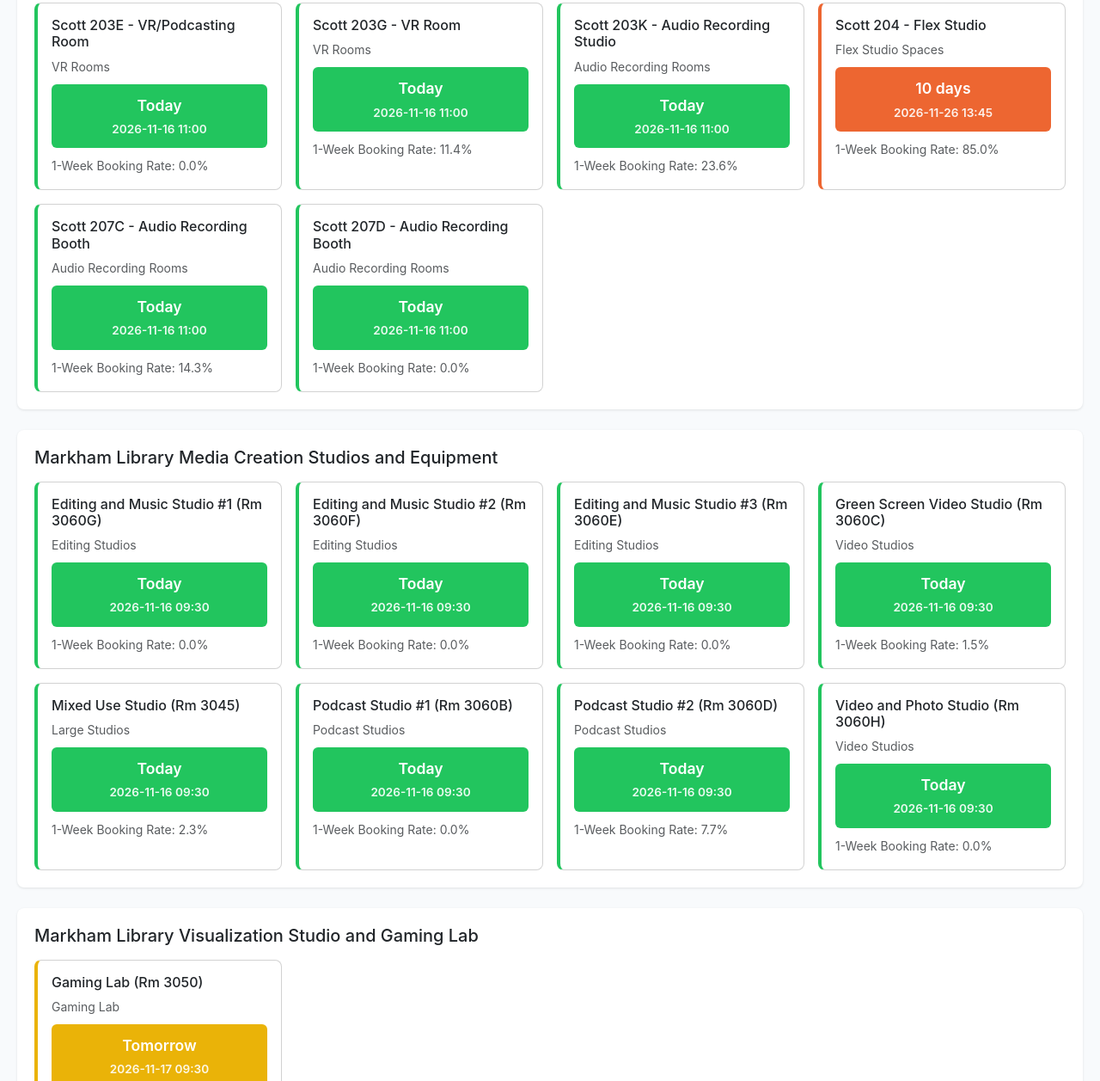
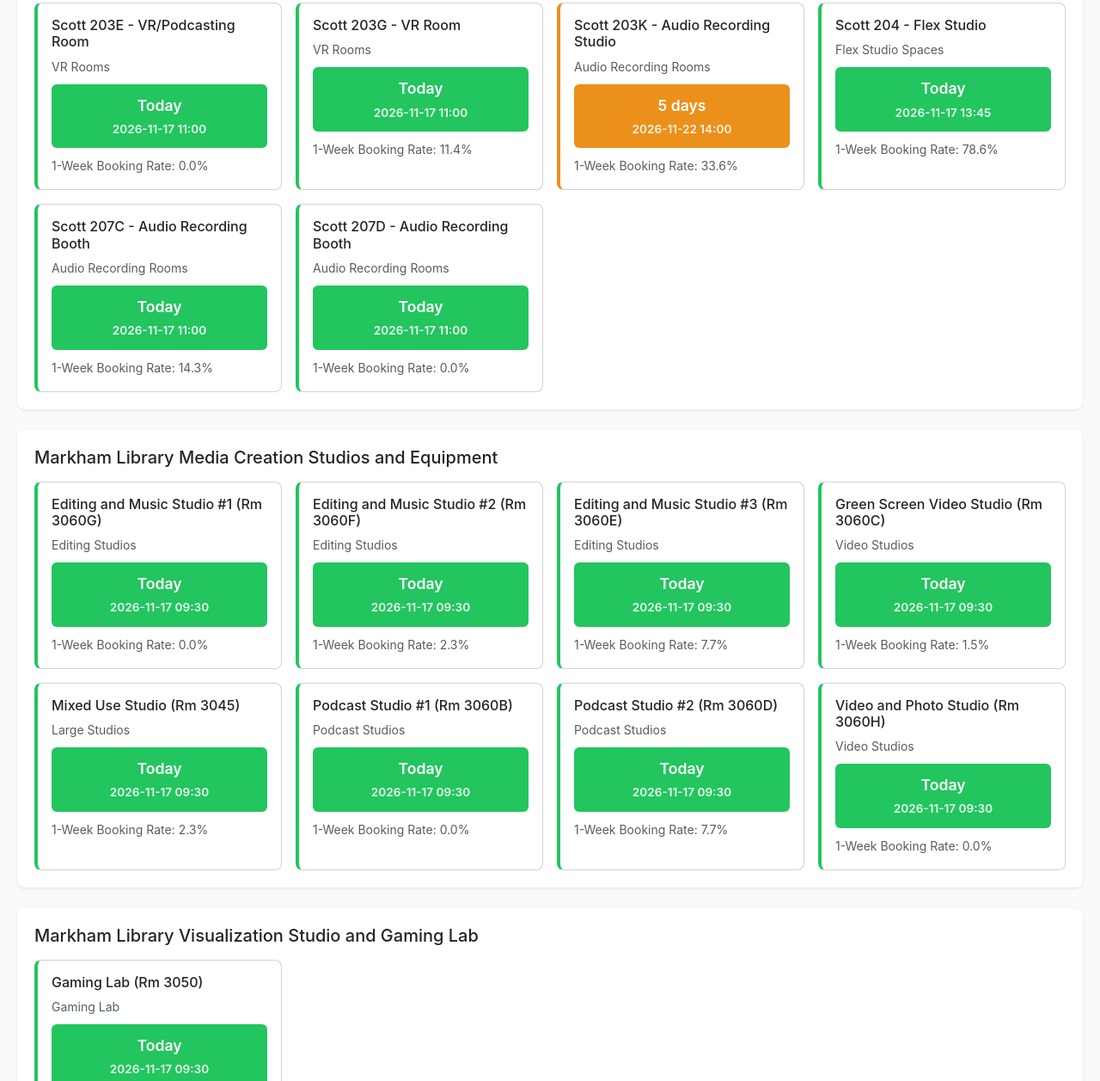
Before and after one commit to kris-joseph/MMCL-LibCal-Future-Booking-Analysis, a plain HTML site: page docs/index.html in a window 1280 px wide. Shown: the part 355-1612 px from the top of the page at 86% size. Drawn offline with nearby package versions, Linux system fonts and the light colour scheme.

Commit message:
Update dashboard: 2026-11-17 21:21:47

```diff
--- a/docs/index.html
+++ b/docs/index.html
@@ -18,7 +18,7 @@
                 </div>
                 <div class="col-auto text-end">
                     <p class="mb-0 text-muted small">Last Updated Before MMCL Opened on</p>
-                    <p class="mb-0 fw-bold">November 16, 2026</p>
+                    <p class="mb-0 fw-bold">November 17, 2026</p>
                 </div>
             </div>
         </header>
@@ -42,7 +42,7 @@
                                 <p class="card-text text-muted small mb-2">VR Rooms</p>
                                 <div class="availability-badge" style="background-color: rgb(34, 197, 94)">
                                     <div class="days-until">Today</div>
-                                    <div class="next-date">2026-11-16 11:00</div>
+                                    <div class="next-date">2026-11-17 11:00</div>
                                 </div>
                                 <div class="mt-2">
                                     <small class="text-muted">1-Week Booking Rate: 0.0%</small>
@@ -58,7 +58,7 @@
                                 <p class="card-text text-muted small mb-2">VR Rooms</p>
                                 <div class="availability-badge" style="background-color: rgb(34, 197, 94)">
                                     <div class="days-until">Today</div>
-                                    <div class="next-date">2026-11-16 11:00</div>
+                                    <div class="next-date">2026-11-17 11:00</div>
                                 </div>
                                 <div class="mt-2">
                                     <small class="text-muted">1-Week Booking Rate: 11.4%</small>
@@ -68,32 +68,32 @@
                     </div>
 
                     <div class="col-md-6 col-lg-4 col-xl-3">
-                        <div class="card space-card h-100" style="border-left: 4px solid rgb(34, 197, 94)">
+                        <div class="card space-card h-100" style="border-left: 4px solid rgb(235, 144, 26)">
                             <div class="card-body">
                                 <h4 class="card-title h6">Scott 203K - Audio Recording Studio</h4>
                                 <p class="card-text text-muted small mb-2">Audio Recording Rooms</p>
-                                <div class="availability-badge" style="background-color: rgb(34, 197, 94)">
-                                    <div class="days-until">Today</div>
-                                    <div class="next-date">2026-11-16 11:00</div>
+                                <div class="availability-badge" style="background-color: rgb(235, 144, 26)">
+                                    <div class="days-until">5 days</div>
+                                    <div class="next-date">2026-11-22 14:00</div>
                                 </div>
                                 <div class="mt-2">
-                                    <small class="text-muted">1-Week Booking Rate: 23.6%</small>
+                                    <small class="text-muted">1-Week Booking Rate: 33.6%</small>
                                 </div>
                             </div>
                         </div>
                     </div>
 
                     <div class="col-md-6 col-lg-4 col-xl-3">
-                        <div class="card space-card h-100" style="border-left: 4px solid rgb(237, 102, 49)">
+                        <div class="card space-card h-100" style="border-left: 4px solid rgb(34, 197, 94)">
                             <div class="card-body">
                                 <h4 class="card-title h6">Scott 204 - Flex Studio</h4>
                                 <p class="card-text text-muted small mb-2">Flex Studio Spaces</p>
-                                <div class="availability-badge" style="background-color: rgb(237, 102, 49)">
-                                    <div class="days-until">10 days</div>
-                                    <div class="next-date">2026-11-26 13:45</div>
+                                <div class="availability-badge" style="background-color: rgb(34, 197, 94)">
+                                    <div class="days-until">Today</div>
+                                    <div class="next-date">2026-11-17 13:45</div>
                                 </div>
                                 <div class="mt-2">
-                                    <small class="text-muted">1-Week Booking Rate: 85.0%</small>
+                                    <small class="text-muted">1-Week Booking Rate: 78.6%</small>
                                 </div>
                             </div>
                         </div>
@@ -106,7 +106,7 @@
                                 <p class="card-text text-muted small mb-2">Audio Recording Rooms</p>
                                 <div class="availability-badge" style="background-color: rgb(34, 197, 94)">
                                     <div class="days-until">Today</div>
-                                    <div class="next-date">2026-11-16 11:00</div>
+                                    <div class="next-date">2026-11-17 11:00</div>
                                 </div>
                                 <div class="mt-2">
                                     <small class="text-muted">1-Week Booking Rate: 14.3%</small>
@@ -122,7 +122,7 @@
                                 <p class="card-text text-muted small mb-2">Audio Recording Rooms</p>
                                 <div class="availability-badge" style="background-color: rgb(34, 197, 94)">
                                     <div class="days-until">Today</div>
-                                    <div class="next-date">2026-11-16 11:00</div>
+                                    <div class="next-date">2026-11-17 11:00</div>
                                 </div>
                                 <div class="mt-2">
                                     <small class="text-muted">1-Week Booking Rate: 0.0%</small>
@@ -145,7 +145,7 @@
                                 <p class="card-text text-muted small mb-2">Editing Studios</p>
                                 <div class="availability-badge" style="background-color: rgb(34, 197, 94)">
                                     <div class="days-until">Today</div>
-                                    <div class="next-date">2026-11-16 09:30</div>
+                                    <div class="next-date">2026-11-17 09:30</div>
                                 </div>
                                 <div class="mt-2">
                                     <small class="text-muted">1-Week Booking Rate: 0.0%</small>
@@ -161,10 +161,10 @@
                                 <p class="card-text text-muted small mb-2">Editing Studios</p>
                                 <div class="availability-badge" style="background-color: rgb(34, 197, 94)">
                                     <div class="days-until">Today</div>
-                                    <div class="next-date">2026-11-16 09:30</div>
+                                    <div class="next-date">2026-11-17 09:30</div>
                                 </div>
                                 <div class="mt-2">
-                                    <small class="text-muted">1-Week Booking Rate: 0.0%</small>
+                                    <small class="text-muted">1-Week Booking Rate: 2.3%</small>
                                 </div>
                             </div>
                         </div>
@@ -177,10 +177,10 @@
                                 <p class="card-text text-muted small mb-2">Editing Studios</p>
                                 <div class="availability-badge" style="background-color: rgb(34, 197, 94)">
                                     <div class="days-until">Today</div>
-                                    <div class="next-date">2026-11-16 09:30</div>
+                                    <div class="next-date">2026-11-17 09:30</div>
                                 </div>
                                 <div class="mt-2">
-                                    <small class="text-muted">1-Week Booking Rate: 0.0%</small>
+                                    <small class="text-muted">1-Week Booking Rate: 7.7%</small>
                                 </div>
                             </div>
                         </div>
@@ -193,7 +193,7 @@
                                 <p class="card-text text-muted small mb-2">Video Studios</p>
                                 <div class="availability-badge" style="background-color: rgb(34, 197, 94)">
                                     <div class="days-until">Today</div>
-                                    <div class="next-date">2026-11-16 09:30</div>
+                                    <div class="next-date">2026-11-17 09:30</div>
                                 </div>
                                 <div class="mt-2">
                                     <small class="text-muted">1-Week Booking Rate: 1.5%</small>
@@ -209,7 +209,7 @@
                                 <p class="card-text text-muted small mb-2">Large Studios</p>
                                 <div class="availability-badge" style="background-color: rgb(34, 197, 94)">
                                     <div class="days-until">Today</div>
-                                    <div class="next-date">2026-11-16 09:30</div>
+                                    <div class="next-date">2026-11-17 09:30</div>
                                 </div>
                                 <div class="mt-2">
                                     <small class="text-muted">1-Week Booking Rate: 2.3%</small>
@@ -225,7 +225,7 @@
                                 <p class="card-text text-muted small mb-2">Podcast Studios</p>
                                 <div class="availability-badge" style="background-color: rgb(34, 197, 94)">
                                     <div class="days-until">Today</div>
-                                    <div class="next-date">2026-11-16 09:30</div>
+                                    <div class="next-date">2026-11-17 09:30</div>
                                 </div>
                                 <div class="mt-2">
                                     <small class="text-muted">1-Week Booking Rate: 0.0%</small>
@@ -241,7 +241,7 @@
                                 <p class="card-text text-muted small mb-2">Podcast Studios</p>
                                 <div class="availability-badge" style="background-color: rgb(34, 197, 94)">
                                     <div class="days-until">Today</div>
-                                    <div class="next-date">2026-11-16 09:30</div>
+                                    <div class="next-date">2026-11-17 09:30</div>
                                 </div>
                                 <div class="mt-2">
                                     <small class="text-muted">1-Week Booking Rate: 7.7%</small>
@@ -257,7 +257,7 @@
                                 <p class="card-text text-muted small mb-2">Video Studios</p>
                                 <div class="availability-badge" style="background-color: rgb(34, 197, 94)">
                                     <div class="days-until">Today</div>
-                                    <div class="next-date">2026-11-16 09:30</div>
+                                    <div class="next-date">2026-11-17 09:30</div>
                                 </div>
                                 <div class="mt-2">
                                     <small class="text-muted">1-Week Booking Rate: 0.0%</small>
@@ -274,16 +274,16 @@
                 <div class="row g-3">
 
                     <div class="col-md-6 col-lg-4 col-xl-3">
-                        <div class="card space-card h-100" style="border-left: 4px solid rgb(234, 179, 8)">
+                        <div class="card space-card h-100" style="border-left: 4px solid rgb(34, 197, 94)">
                             <div class="card-body">
                                 <h4 class="card-title h6">Gaming Lab (Rm 3050)</h4>
                                 <p class="card-text text-muted small mb-2">Gaming Lab</p>
-                                <div class="availability-badge" style="background-color: rgb(234, 179, 8)">
-                                    <div class="days-until">Tomorrow</div>
+                                <div class="availability-badge" style="background-color: rgb(34, 197, 94)">
+                                    <div class="days-until">Today</div>
                                     <div class="next-date">2026-11-17 09:30</div>
                                 </div>
                                 <div class="mt-2">
-                                    <small class="text-muted">1-Week Booking Rate: 9.2%</small>
+                                    <small class="text-muted">1-Week Booking Rate: 4.6%</small>
                                 </div>
                             </div>
                         </div>
```
